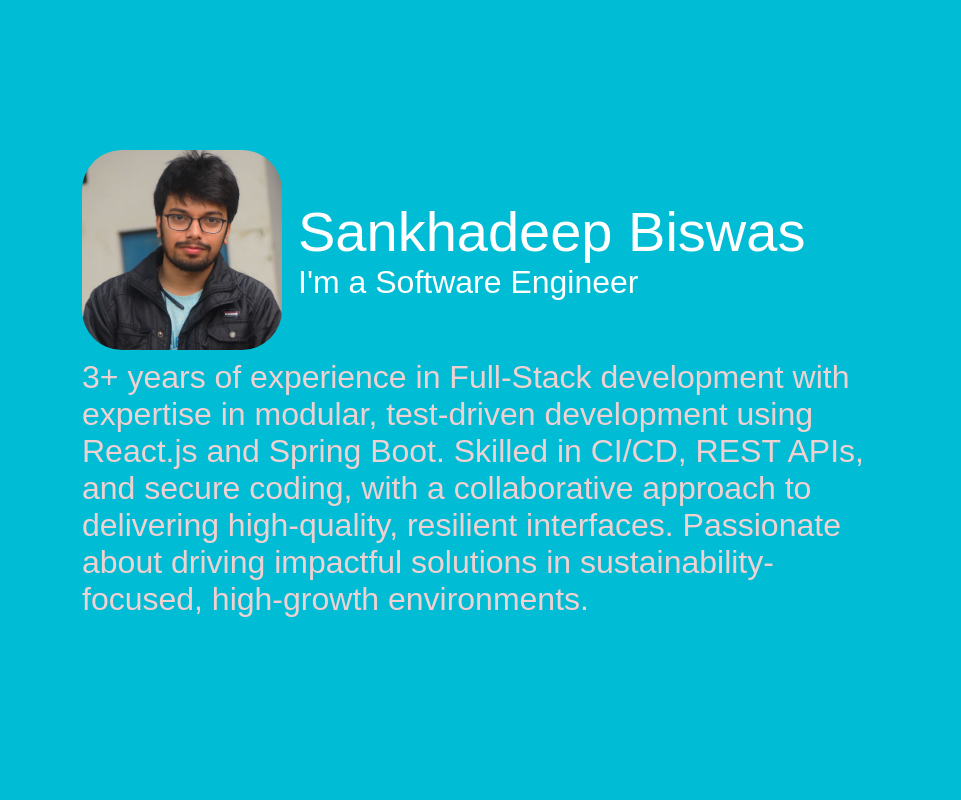
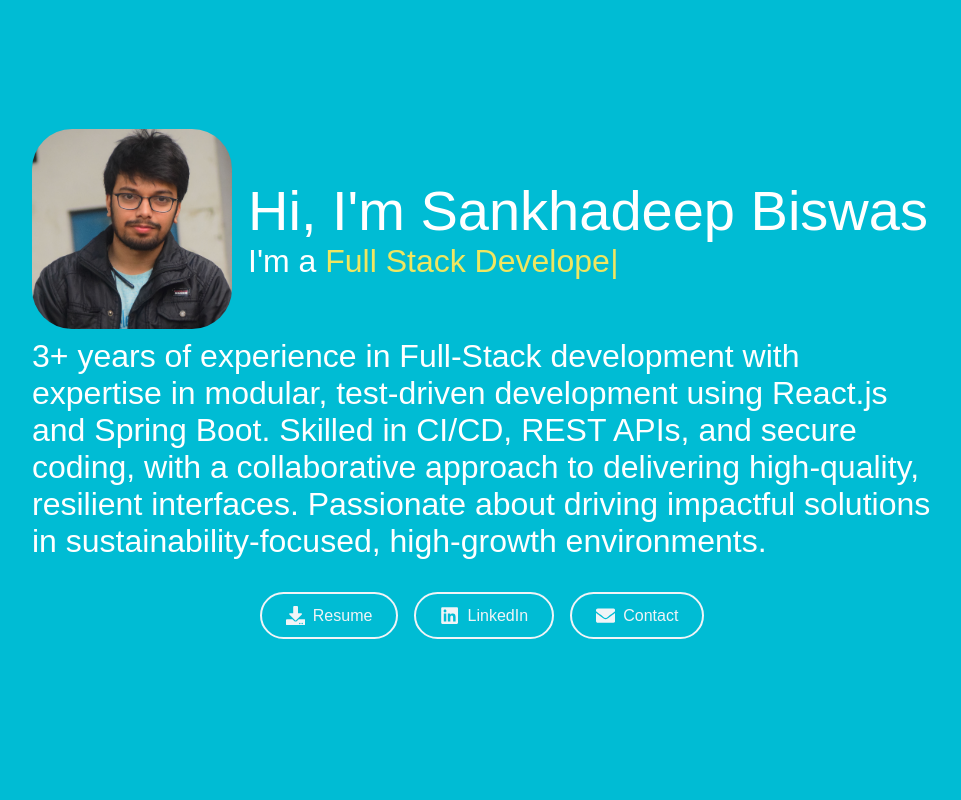
Before and after one commit to sankhadeepbis6/Portfolio, a React (Create React App) app: page / in a window 1280 px wide. Shown: the top 800 px of the page, without its empty margins (158-1119 px from the left). Built offline with nearby package versions, Linux system fonts and the light colour scheme.

Commit message:
summery changes

```diff
--- a/package.json
+++ b/package.json
@@ -9,6 +9,7 @@
     "@testing-library/user-event": "^13.5.0",
     "react": "^19.1.0",
     "react-dom": "^19.1.0",
+    "react-icons": "^5.5.0",
     "react-scripts": "5.0.1",
     "web-vitals": "^2.1.4"
   },
--- a/src/components/Summery/Summery.jsx
+++ b/src/components/Summery/Summery.jsx
@@ -1,14 +1,53 @@
 import styles from './Summery.module.css';
 import profilePic from '../../assets/profile.jpg';
+import React, { useState, useEffect } from 'react';
+import { FaDownload, FaLinkedin, FaEnvelope } from 'react-icons/fa';
 
 const Summery = () => {
+
+    const titles = [
+        "Software Developer",
+        "Full Stack Developer",
+        "Web Developer",
+        "Tech Explorer"
+    ];
+
+    const [text, setText] = useState('');
+    const [index, setIndex] = useState(0);
+    const [isDeleting, setIsDeleting] = useState(false);
+
+    useEffect(() => {
+        const current = titles[index % titles.length];
+        let typeSpeed = isDeleting ? 50 : 100;
+
+        const timeout = setTimeout(() => {
+            setText((prev) =>
+                isDeleting
+                    ? current.substring(0, prev.length - 1)
+                    : current.substring(0, prev.length + 1)
+            );
+
+            if (!isDeleting && text === current) {
+                setTimeout(() => setIsDeleting(true), 800);
+            } else if (isDeleting && text === '') {
+                setIsDeleting(false);
+                setIndex((prev) => prev + 1);
+            }
+        }, typeSpeed);
+
+        return () => clearTimeout(timeout);
+    }, [text, isDeleting, index]);
+
     return (
         <div className={styles.profile}>
             <div className={styles.topRow}>
                 <img src={profilePic} alt="Profile" className={styles.profilePic} />
                 <div>
-                    <div className={styles.profileName}>Sankhadeep Biswas</div>
-                    <div className={styles.profileTitle}>I'm a <span>Software Engineer</span></div>
+                    <div className={styles.profileName}>Hi, I'm Sankhadeep Biswas</div>
+                    <div className={styles.profileTitle}>I'm a <snap className={styles.typingWrapper}>
+                        <span className={styles.typingText}>{text}</span>
+                        <span className={styles.cursor}>|</span>
+                    </snap></div>
                 </div>
             </div>
             <p className={styles.profileDescription}>
@@ -18,6 +57,20 @@ const Summery = () => {
                 delivering high-quality, resilient interfaces. Passionate about driving
                 impactful solutions in sustainability-focused, high-growth environments.
             </p>
+            <div className={styles.buttonRow}>
+                <button className={styles.roundButton}>
+                    <FaDownload className={styles.icon} />
+                    Resume
+                </button>
+                <button className={styles.roundButton}>
+                    <FaLinkedin className={styles.icon} />
+                    LinkedIn
+                </button>
+                <button className={styles.roundButton}>
+                    <FaEnvelope className={styles.icon} />
+                    Contact
+                </button>
+            </div>
         </div>
     );
 };
--- a/src/components/Summery/Summery.module.css
+++ b/src/components/Summery/Summery.module.css
@@ -1,5 +1,5 @@
 .profile {
-    max-width: 800px;
+    max-width: 900px;
     margin: 2rem auto;
     padding: 1rem;
     font-family: sans-serif;
@@ -30,6 +30,66 @@
 
 .profileDescription {
     margin-top: 0.6rem;
-    color: #f0d1d1;
+    color: #ffffff;
     text-align: left;
 }
+
+.typingWrapper {
+    font-size: 2rem;
+    white-space: nowrap;
+    overflow: hidden;
+}
+
+.typingText {
+    color: #f0e660;
+}
+
+.cursor {
+    display: inline-block;
+    width: 1ch;
+    animation: blink 0.7s infinite;
+    color: #f0e660;
+}
+
+@keyframes blink {
+
+    0%,
+    100% {
+        opacity: 1;
+    }
+
+    50% {
+        opacity: 0;
+    }
+}
+
+.buttonRow {
+    display: flex;
+    justify-content: center;
+    gap: 1rem;
+    margin: 2rem 0;
+}
+
+.roundButton {
+    display: flex;
+    align-items: center;
+    gap: 0.5rem;
+    padding: 0.75rem 1.5rem;
+    border-radius: 999px;
+    font-size: 1rem;
+    font-weight: 500;
+    color: #f1f4f7;
+    background-color: transparent;
+    border: 2px solid #f1f4f7;
+    cursor: pointer;
+    transition: all 0.3s ease;
+}
+
+.roundButton:hover {
+    background-color: #f1f4f7;
+    color: #00bcd4;
+}
+
+.icon {
+    font-size: 1.2rem;
+}
```
Also changed, not shown: 1 other file (tests, documents, lock files or other folders).
